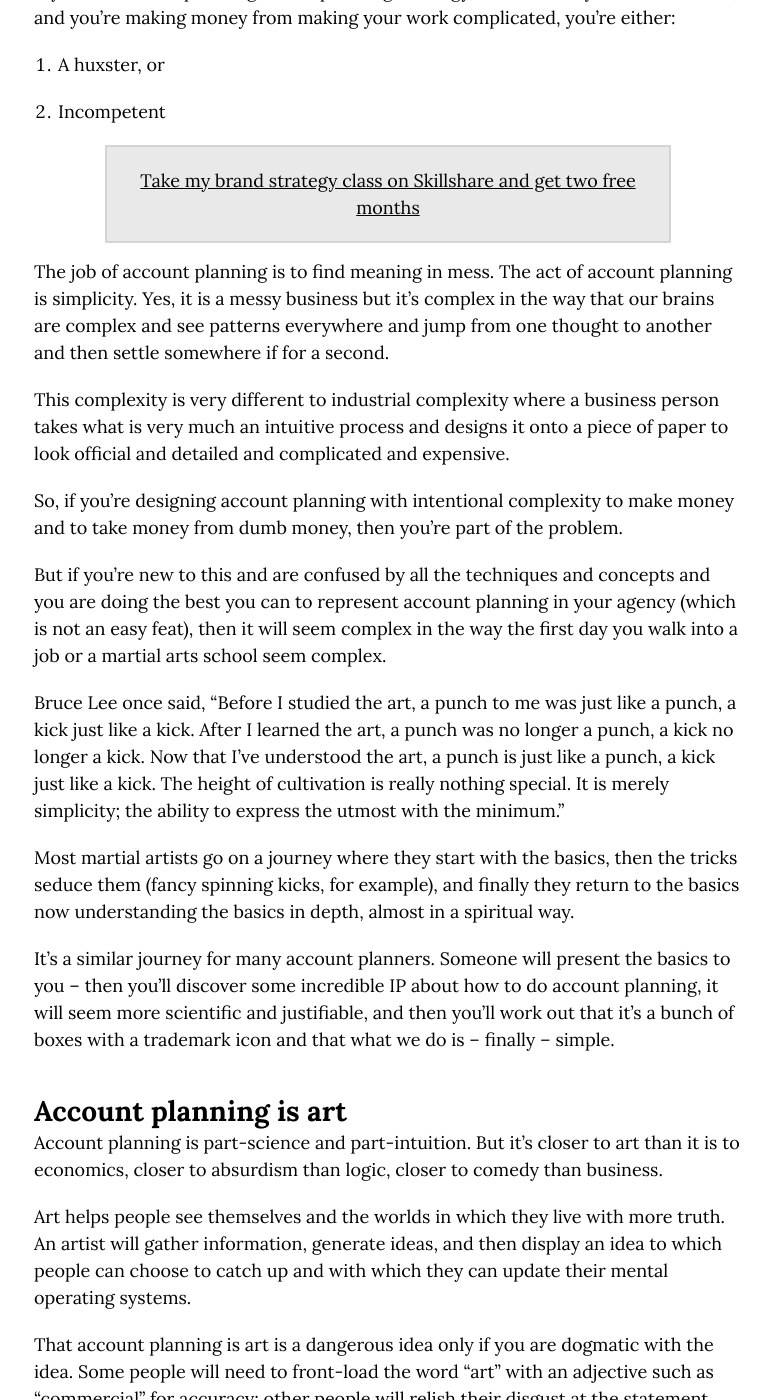
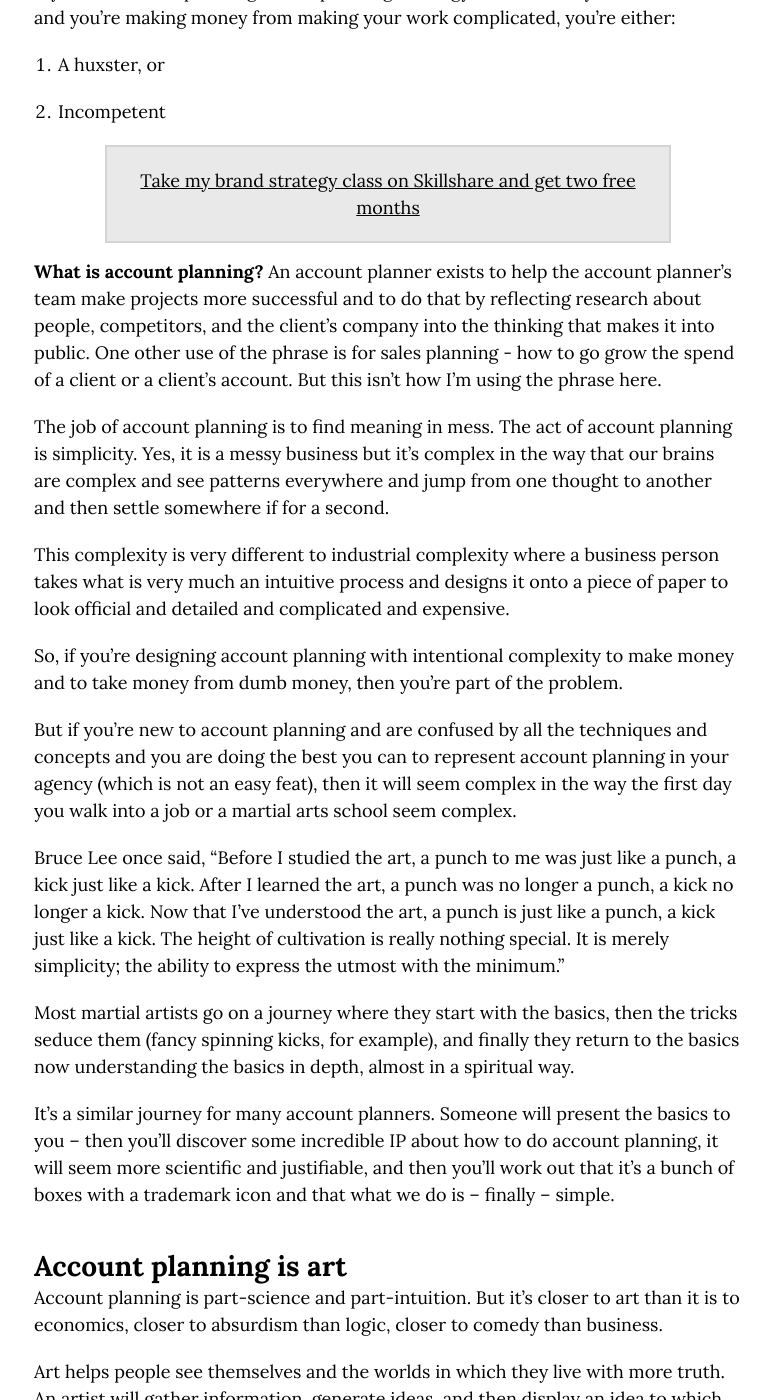
Before and after one commit to markhpollard/markhpollard.github.io, a Jekyll site: the page built from _posts/2018-09-27-how-to-do-account-planning-a-simple-approach.markdown, in a window 1280 px wide and 1400 px high, scrolled down 1358 px. Shown: the whole window, without its empty margins (252-1022 px from the left). Built offline with Jekyll 4.4.1, drawn with Linux system fonts in a browser that asks for light colours; nearby versions of some CDN libraries.

Commit message:
Updated How To Do Account Planning A Simple Approach

```diff
--- a/_posts/2018-09-27-how-to-do-account-planning-a-simple-approach.markdown
+++ b/_posts/2018-09-27-how-to-do-account-planning-a-simple-approach.markdown
@@ -36,13 +36,16 @@ If you do account planning, brand planning, strategy, or whatever you want to ca
 
 {% include promo.html %}
 
+**What is account planning?**
+An account planner exists to help the account planner's team make projects more successful and to do that by reflecting research about people, competitors, and the client's company into the thinking that makes it into public. One other use of the phrase is for sales planning - how to go grow the spend of a client or a client's account. But this isn't how I'm using the phrase here.
+
 The job of account planning is to find meaning in mess. The act of account planning is simplicity. Yes, it is a messy business but it's complex in the way that our brains are complex and see patterns everywhere and jump from one thought to another and then settle somewhere if for a second.
 
 This complexity is very different to industrial complexity where a business person takes what is very much an intuitive process and designs it onto a piece of paper to look official and detailed and complicated and expensive.
 
 So, if you're designing account planning with intentional complexity to make money and to take money from dumb money, then you're part of the problem.
 
-But if you're new to this and are confused by all the techniques and concepts and you are doing the best you can to represent account planning in your agency (which is not an easy feat), then it will seem complex in  the way the first day you walk into a job or a martial arts school seem complex.
+But if you're new to account planning and are confused by all the techniques and concepts and you are doing the best you can to represent account planning in your agency (which is not an easy feat), then it will seem complex in  the way the first day you walk into a job or a martial arts school seem complex.
 
 Bruce Lee once said, "Before I studied the art, a punch to me was just like a punch, a kick just like a kick. After I learned the art, a punch was no longer a punch, a kick no longer a kick. Now that I’ve understood the art, a punch is just like a punch, a kick just like a kick. The height of cultivation is really nothing special. It is merely simplicity; the ability to express the utmost with the minimum."
 
```
